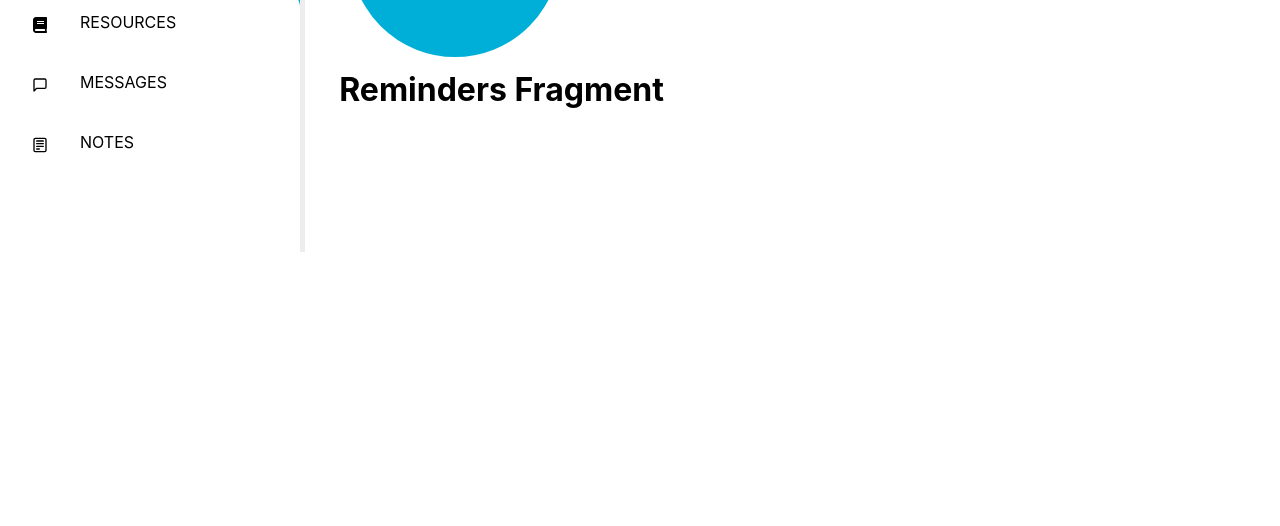
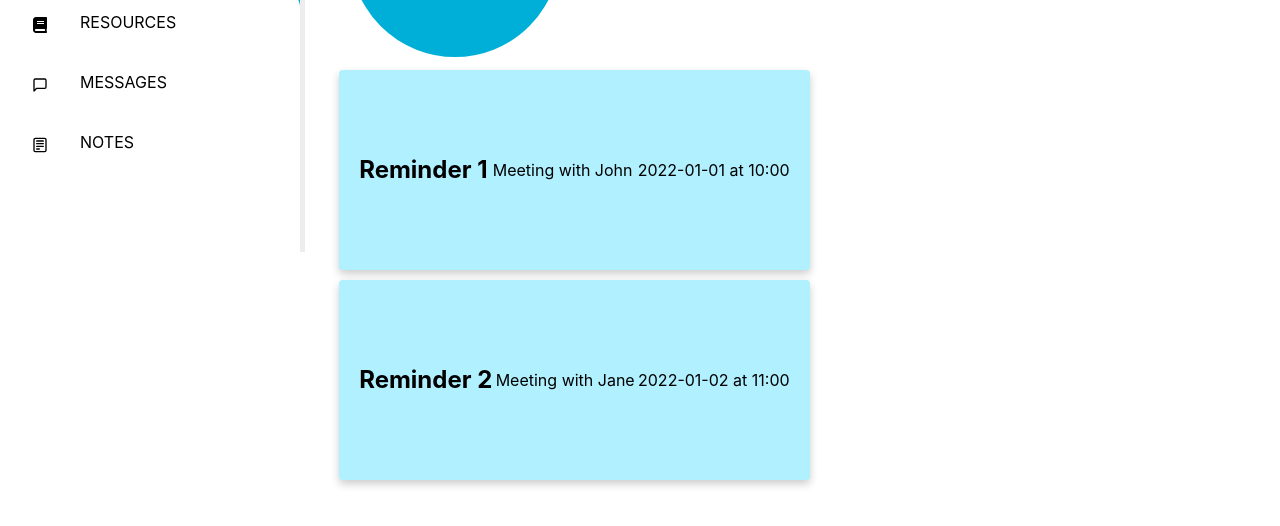
Before and after one commit to CodeToGive-2024-Team6/CodeToGive-2024, a React (Create React App) app in the folder frontend/: page /caregiver_resident in a window 1280 px wide. Both pictures are taken after a click on the item "REMINDERS". Shown: the part 248-774 px from the top of the page. Built offline with nearby package versions, Linux system fonts and the light colour scheme.

Commit message:
added reminder feature

```diff
--- a/frontend/src/components/pages/caregiver/view_resident_intervention/Fragments/RemindersFragment/RemindersFragment.css
+++ b/frontend/src/components/pages/caregiver/view_resident_intervention/Fragments/RemindersFragment/RemindersFragment.css
@@ -0,0 +1,107 @@
+.list-view-reminders {
+    margin: 20px;
+}
+
+.reminder-item {
+    display: flex;
+    align-items: center;
+    justify-content: space-between;
+    padding: 20px;
+    /* border: 6px solid  */
+    border-radius: 4px;
+    margin-bottom: 10px;
+    background-color: #B0F0FF;
+    width: 50%;
+    height: 200px;
+    box-shadow: 0 4px 8px 0 rgba(0,0,0,0.2);
+
+}
+
+/* when mouse hovers over list item make it pop up */
+.reminder-item:hover {
+    transform: scale(1.05);
+    transition: transform 0.3s;
+}
+
+
+
+.reminder-item-content {
+    display: flex;
+    flex-direction: column;
+    justify-content: space-between;
+    width: 80%;
+}
+
+.reminder-item-content h3 {
+    margin: 0;
+}
+
+.reminder-item-content p {
+    margin: 0;
+}
+
+.reminder-item-content p:last-child {
+    margin-bottom: 10px;
+}
+
+.reminder-item-buttons {
+    display: flex;
+    flex-direction: column;
+    justify-content: space-between;
+    align-items: center;
+    width: 20%;
+}
+
+.reminder-item-buttons button {
+    margin-bottom: 10px;
+    width: 100px;
+    height: 40px;
+    border-radius: 4px;
+    background-color: #FFD700;
+    border: none;
+    cursor: pointer;
+}
+
+.reminder-item-buttons button:hover {
+    background-color: #FFA500;
+}
+
+
+
+
+
+.modal {
+    position: fixed;
+    z-index: 1;
+    left: 0;
+    top: 30%;
+    width: 100%;
+    height: 100%;
+    overflow: auto;
+    background-color: rgba(0,0,0,0.4);
+}
+
+.modal-content {
+    background-color: #fefefe;
+    margin: 15% auto;
+    padding: 20px;
+    border: 1px solid #888;
+    width: 80%;
+    border-radius: 20px;
+
+
+}
+
+.close-button {
+    color: #aaa;
+    float: right;
+    font-size: 28px;
+    font-weight: bold;
+}
+
+.close-button:hover,
+.close-button:focus {
+    color: black;
+    text-decoration: none;
+    cursor: pointer;
+}
--- a/frontend/src/components/pages/caregiver/view_resident_intervention/Fragments/RemindersFragment/RemindersFragment.js
+++ b/frontend/src/components/pages/caregiver/view_resident_intervention/Fragments/RemindersFragment/RemindersFragment.js
@@ -1,10 +1,42 @@
-import React from 'react';
+import React, { useState } from 'react';
+import './RemindersFragment.css'; // Import CSS file
 
 function RemindersFragment() {
+    const reminders = [
+        { heading: 'Reminder 1', meetingInfo: 'Meeting with John', date: '2022-01-01', time: '10:00' },
+        { heading: 'Reminder 2', meetingInfo: 'Meeting with Jane', date: '2022-01-02', time: '11:00' },
+        // Add more reminders as needed
+    ];
+
+    const [selectedReminder, setSelectedReminder] = useState(null);
+
+    const handleReminderClick = (reminder) => {
+        setSelectedReminder(reminder);
+    };
+
+    const handleCloseModal = () => {
+        setSelectedReminder(null);
+    };
 
     return (
         <div>
-            <h1>Reminders Fragment</h1>
+            {reminders.map((reminder, index) => (
+                <div key={index} className="reminder-item" onClick={() => handleReminderClick(reminder)}>
+                    <h2>{reminder.heading}</h2>
+                    <p>{reminder.meetingInfo}</p>
+                    <p>{reminder.date} at {reminder.time}</p>
+                </div>
+            ))}
+            {selectedReminder && (
+                <div className="modal">
+                    <div className="modal-content">
+                        <span className="close-button" onClick={handleCloseModal}>&times;</span>
+                        <h2>{selectedReminder.heading}</h2>
+                        <p>{selectedReminder.meetingInfo}</p>
+                        <p>{selectedReminder.date} at {selectedReminder.time}</p>
+                    </div>
+                </div>
+            )}
         </div>
     );
 }
```
